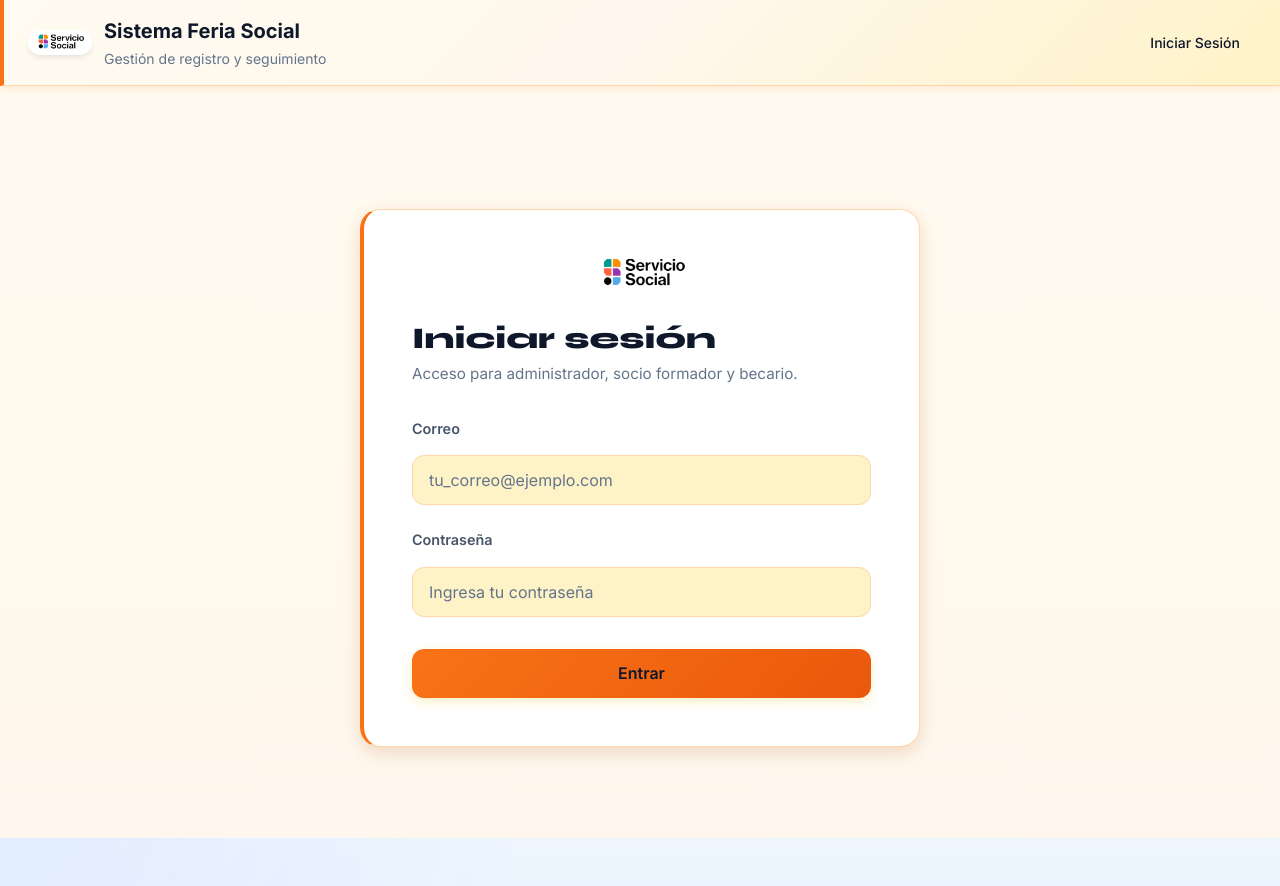
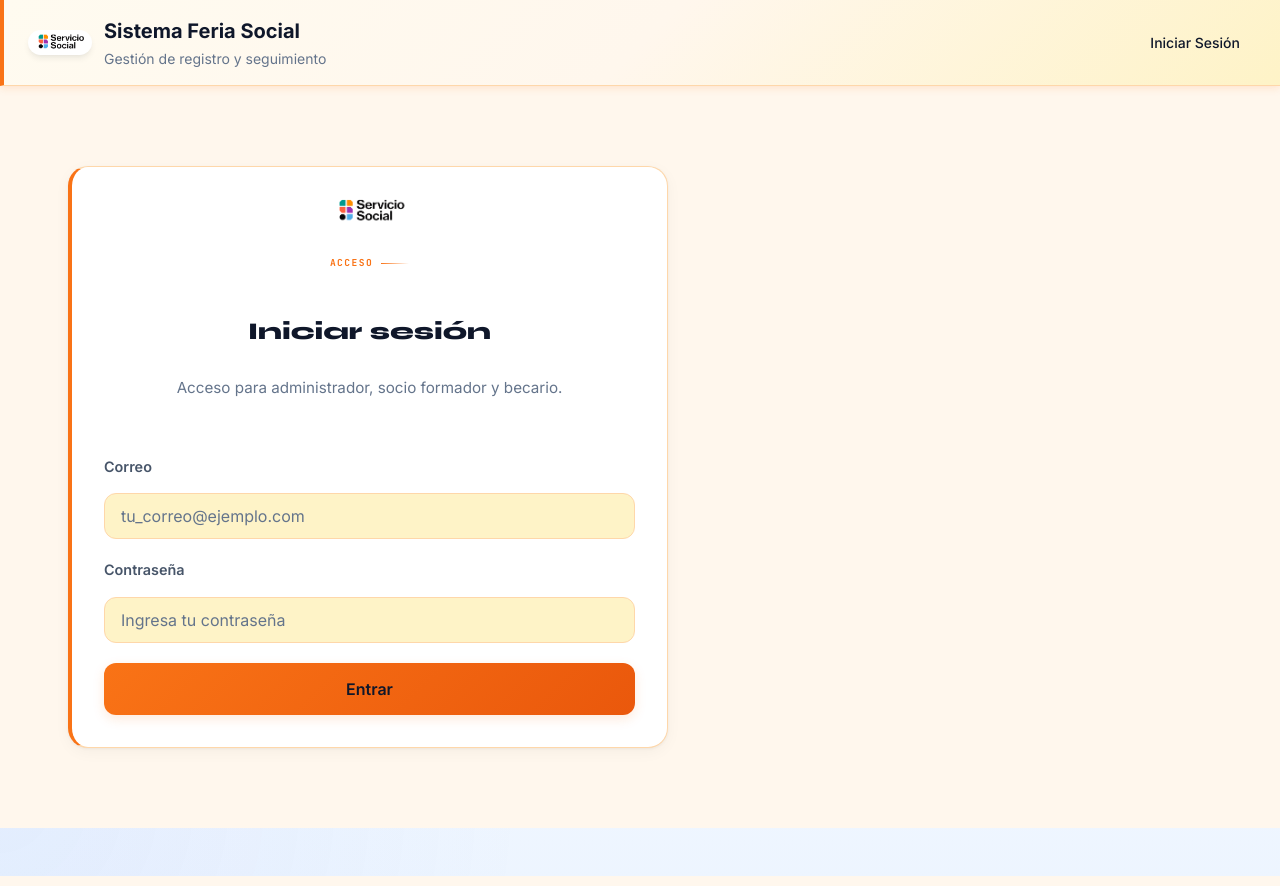
Before and after one commit to Abrilolo/sistema_feriasocial, a Python web app: template app/templates/login.html in a window 1280 px wide. Run offline with Jinja, Linux system fonts and the light colour scheme; the template is opened without the code that fills it, so the values that code supplies are empty.

Commit message:
style: ensure login page matches system design language
- Update login.html structure to match other pages (centered card layout)
- Add section-label for visual consistency with socio/admin pages
- Update login.css to use CSS variables exclusively (no hardcoded colors)
- Ensure colors adapt to page theme (naranja for login page)
- Use var(--primary), var(--primary-dark), var(--shadow-accent) throughout
- Match typography system (Syne headings, Inter body, JetBrains Mono labels)
- Align spacing, padding, and visual hierarchy with theme.css standards
- Login now has topbar and consistent styling across all pages

Co-Authored-By: Claude Haiku 4.5 <noreply@anthropic.com>

```diff
--- a/app/static/css/login.css
+++ b/app/static/css/login.css
@@ -1,30 +1,26 @@
 /* ─────────────────────────────────────────────────────────────
    LOGIN PAGE STYLES
+   Matches the design system of other pages (socio, admin, etc.)
    ───────────────────────────────────────────────────────────── */
 
 .login-page {
-  background: linear-gradient(180deg, var(--bg-soft) 0%, var(--bg) 100%);
+  background: var(--bg);
   min-height: 100vh;
 }
 
-/* Centered page layout */
-.page-center {
-  min-height: calc(100vh - 80px);
-  display: grid;
-  place-items: center;
-  padding: 2rem;
-}
-
-/* Login card */
+/* Login card - matches panel style from theme.css */
 .login-card {
-  max-width: 560px;
+  max-width: 600px;
   width: 100%;
   background: var(--panel);
   border: 1px solid var(--border);
   border-left: 4px solid var(--primary);
   border-radius: 20px;
-  padding: 3rem;
-  box-shadow: 0 4px 16px var(--shadow-accent), 0 8px 24px rgba(0,0,0,0.06);
+  padding: 2rem;
+  box-shadow: 0 1px 3px rgba(0,0,0,0.05), 0 4px 16px rgba(0,0,0,0.04);
+  display: flex;
+  flex-direction: column;
+  gap: 1.5rem;
   animation: fadeInUp 0.5s ease;
 }
 
@@ -43,28 +39,44 @@
 .login-logo-wrap {
   display: flex;
   justify-content: center;
-  margin-bottom: 2rem;
+  margin-bottom: 0.5rem;
 }
 
 .login-logo {
-  width: 100px;
+  width: 80px;
   height: auto;
   display: block;
 }
 
+/* Section label - matches design system */
+.login-card .section-label {
+  color: var(--primary);
+  font-family: var(--font-mono);
+  font-size: 0.6rem;
+  text-transform: uppercase;
+  letter-spacing: 0.15em;
+  font-weight: 700;
+  justify-content: center;
+  display: flex;
+  align-items: center;
+  gap: 0.5rem;
+  margin: 0;
+}
+
 /* Heading */
 .login-card h1 {
-  font-size: 1.875rem;
+  font-family: var(--font-display);
+  font-size: 1.5rem;
   font-weight: 800;
   color: var(--text);
-  margin: 1.5rem 0 0.5rem 0;
-  text-align: left;
+  margin: 0;
+  line-height: 1.1;
 }
 
 .login-card > p {
   color: var(--text-muted);
   font-size: 0.95rem;
-  margin: 0 0 2rem 0;
+  margin: 0;
   line-height: 1.5;
 }
 
@@ -72,36 +84,48 @@
 .login-card .form {
   display: flex;
   flex-direction: column;
-  gap: 1.5rem;
-  margin-top: 0;
+  gap: 1.25rem;
+  margin: 0;
 }
 
 .login-card .form-group {
-  margin-bottom: 0;
+  display: flex;
+  flex-direction: column;
+  gap: 0.5rem;
+  margin: 0;
 }
 
 .login-card label {
   font-weight: 600;
   color: var(--text-secondary);
   font-size: 0.9rem;
-  margin-bottom: 0.5rem;
+  display: block;
 }
 
 .login-card input {
-  padding: 0.875rem 1rem;
+  padding: 0.75rem 1rem;
   border: 1px solid var(--border);
   border-radius: 12px;
   background: var(--panel-soft);
   color: var(--text);
+  font-family: inherit;
   font-size: 1rem;
   transition: all 0.2s ease;
+  outline: none;
+}
+
+.login-card input:hover {
+  border-color: var(--border-light);
 }
 
 .login-card input:focus {
-  border-color: var(--accent);
+  border-color: var(--primary);
+  box-shadow: 0 0 0 3px var(--accent-soft);
   background: var(--panel);
-  box-shadow: 0 0 0 3px rgba(241,202,73,0.12);
-  outline: none;
+}
+
+.login-card input::placeholder {
+  color: var(--text-muted);
 }
 
 /* Error message in login form */
@@ -113,66 +137,81 @@
   color: var(--error);
   font-size: 0.9rem;
   padding: 0.75rem 1rem;
-  margin-bottom: 0;
-  margin-top: -0.5rem;
+  margin: 0;
+  display: block;
 }
 
 /* Submit button */
 .login-card button, .login-card input[type="submit"] {
-  background: linear-gradient(135deg, var(--accent), var(--accent-dark));
+  background: linear-gradient(135deg, var(--primary), var(--primary-dark));
   color: var(--text);
   border: none;
   border-radius: 12px;
-  padding: 0.9rem 1.5rem;
+  padding: 0.75rem 1.5rem;
   font-weight: 600;
   font-size: 1rem;
   cursor: pointer;
   transition: all 0.2s ease;
-  box-shadow: 0 4px 12px rgba(241,202,73,0.3);
+  box-shadow: 0 4px 12px var(--shadow-accent);
+  text-align: center;
+  font-family: inherit;
+  display: inline-flex;
+  align-items: center;
+  justify-content: center;
   width: 100%;
-  margin-top: 0.5rem;
-  text-align: center;
 }
 
 .login-card button:hover, .login-card input[type="submit"]:hover {
-  background: linear-gradient(135deg, var(--accent-dark), var(--accent-darker));
+  background: linear-gradient(135deg, var(--primary-dark), var(--primary-darker));
   transform: translateY(-2px);
-  box-shadow: 0 8px 20px rgba(241,202,73,0.4);
+  box-shadow: 0 8px 20px var(--shadow-accent);
 }
 
 .login-card button:active, .login-card input[type="submit"]:active {
   transform: translateY(0);
-  box-shadow: 0 2px 8px rgba(241,202,73,0.2);
+  box-shadow: 0 2px 8px var(--shadow-accent);
+}
+
+.login-card button:disabled, .login-card input[type="submit"]:disabled {
+  opacity: 0.6;
+  cursor: not-allowed;
 }
 
 /* Additional links */
 .login-link, .login-card a {
-  color: var(--accent);
+  color: var(--primary);
   text-decoration: none;
   font-weight: 500;
   transition: color 0.2s ease;
 }
 
 .login-link:hover, .login-card a:hover {
-  color: var(--accent-dark);
+  color: var(--primary-dark);
   text-decoration: underline;
 }
 
 /* Responsive */
-@media (max-width: 640px) {
+@media (max-width: 768px) {
   .login-card {
-    padding: 2rem;
+    max-width: 100%;
+    padding: 1.5rem;
   }
 
   .login-card h1 {
-    font-size: 1.5rem;
+    font-size: 1.25rem;
+  }
+}
+
+@media (max-width: 640px) {
+  .login-card {
+    padding: 1.25rem;
+  }
+
+  .login-card h1 {
+    font-size: 1.125rem;
   }
 
   .login-card > p {
-    font-size: 0.9rem;
-  }
-
-  .page-center {
-    padding: 1rem;
+    font-size: 0.85rem;
   }
 }
--- a/app/templates/login.html
+++ b/app/templates/login.html
@@ -4,12 +4,11 @@
 {% block body_class %}login-page{% endblock %}
 
 {% block head %}
-<link rel="stylesheet" href="{{ url_for('static', path='css/theme.css') }}?v=1" />
 <link rel="stylesheet" href="{{ url_for('static', path='css/login.css') }}?v=1" />
 {% endblock %}
 
 {% block content %}
-<div class="page-center">
+<div style="max-width: 1280px; margin: 0 auto; padding: 3rem 1.75rem 5rem;">
   <div class="login-card">
     <div class="login-logo-wrap">
       <img
@@ -19,8 +18,12 @@
       />
     </div>
 
-    <h1>Iniciar sesión</h1>
-    <p>Acceso para administrador, socio formador y becario.</p>
+    <span class="section-label" style="justify-content: center; margin-bottom: 1.5rem; display: flex;">
+      <span>Acceso</span>
+    </span>
+
+    <h1 style="text-align: center; margin: 0 0 0.5rem 0;">Iniciar sesión</h1>
+    <p style="text-align: center; color: var(--text-muted); margin: 0 0 2rem 0;">Acceso para administrador, socio formador y becario.</p>
 
     <form id="loginForm" class="form">
       <div class="form-group">
@@ -47,7 +50,7 @@
 
       <div id="loginError" class="error" style="display:none;"></div>
 
-      <button type="submit">Entrar</button>
+      <button type="submit" style="width: 100%; padding: 1rem;">Entrar</button>
     </form>
   </div>
 </div>
```
